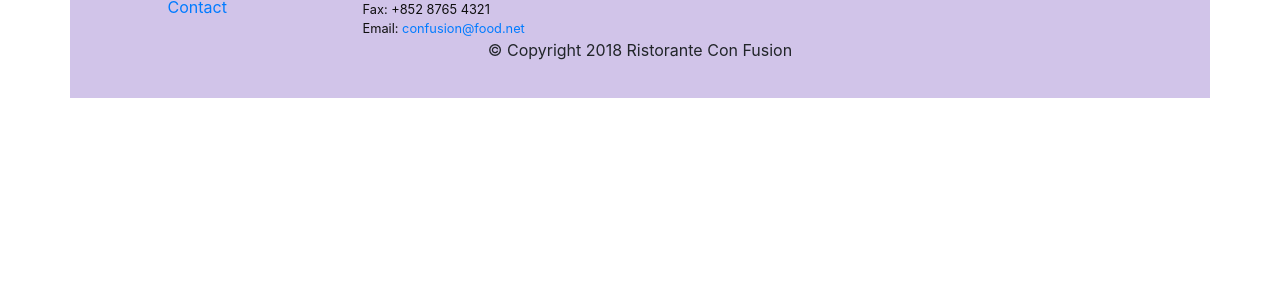
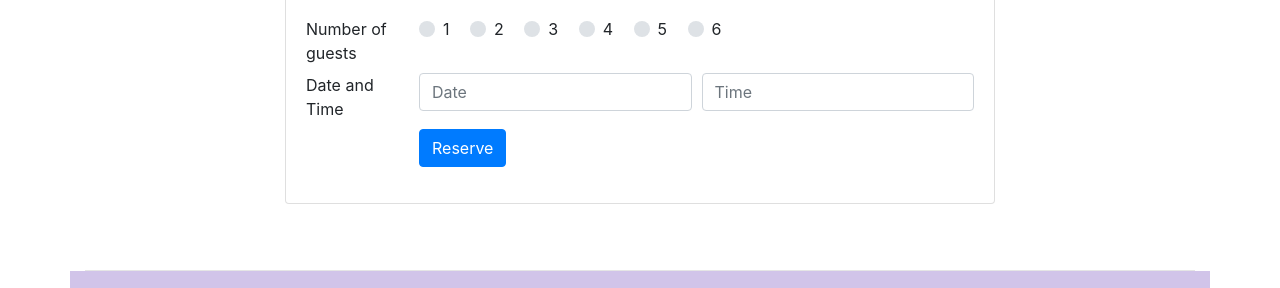
Before and after one commit to Haniver/gettingStartedWithBootstrap, a website: page index.html in a window 1280 px wide. Shown: the part 1663-1951 px from the top of the page. Before the commit the page ends 1761 px from the top, so only its background shows below. Drawn offline with nearby package versions, Linux system fonts and the light colour scheme.

Commit message:
Assignment 2

```diff
--- a/index.html
+++ b/index.html
@@ -39,8 +39,11 @@
                     <h1>Ristorante con Fusion</h1>
                     <p>We take inspiration from the World's best cuisines, and create a unique fusion experience. Our lipsmacking creations will tickle your culinary senses!</p>
                 </div>
-                <div class="col-12 col-sm align-self-center">
+                <div class="col-12 col-sm-3 align-self-center">
                     <img src="img/logo.png" class="img-fluid">
+                </div>
+                <div class="col-12 col-sm-3 align-self-center">
+                    <a href="#reserve"><button type="button" class="btn btn-warning btn-sm btn-block">Reserve Table</button></a>
                 </div>
             </div>
         </div>
@@ -70,8 +73,13 @@
                 <h3>This Month's Promotions</h3>
             </div>
             <div class="col">
-                <h2>Weekend Grand Buffet</h2>
-                <p class="d-none d-sm-block">Featuring mouthwatering combinations with a choice of five different salads, six enticing appetizers, six main entrees and five choicest desserts. Free flowing bubbly and soft drinks. All for just $19.99 per person </p>
+              <div class="media">
+                <div class="media-body">
+                  <h2>Weekend Grand Buffet <span class="badge badge-danger">NEW</span></h2>
+                  <p class="d-none d-sm-block">Featuring mouthwatering combinations with a choice of five different salads, six enticing appetizers, six main entrees and five choicest desserts. Free flowing bubbly and soft drinks. All for just $19.99 per person </p>
+                </div>
+                <img src="img/buffet.png" class="d-flex mr-3 img-thumbnail align-self-center" alt="">
+              </div>
             </div>
         </div>
 
@@ -90,6 +98,70 @@
                         whos-who in the culinary world, he specializes in
                         creating mouthwatering Indo-Italian fusion experiences.
                         </p>
+                </div>
+            </div>
+        </div>
+
+        <div class="row row-content align-items-center" id="reserve">
+            <div class="col-12 col-sm-8 offset-sm-2">
+                <div class="card">
+                    <h3 class="card-header bg-warning text-white">Reserve a Table</h3>
+                    <div class="card-body">
+                        <div class="form-group">
+                          <form action="#reserve">
+                            <div class="form-row">
+                                <div class="col-sm-2">
+                                    <label for="guests">Number of guests</label>
+                                </div>
+                                <div class="col-sm-10">
+                                    <div class="custom-control custom-radio custom-control-inline">
+                                      <input type="radio" class="custom-control-input" id="one" name="guests">
+                                      <label class="custom-control-label" for="one">1</label>
+                                    </div>
+                                    <div class="custom-control custom-radio custom-control-inline">
+                                      <input type="radio" class="custom-control-input" id="two" name="guests">
+                                      <label class="custom-control-label" for="two">2</label>
+                                    </div>
+                                    <div class="custom-control custom-radio custom-control-inline">
+                                      <input type="radio" class="custom-control-input" id="three" name="guests">
+                                      <label class="custom-control-label" for="three">3</label>
+                                    </div>
+                                    <div class="custom-control custom-radio custom-control-inline">
+                                      <input type="radio" class="custom-control-input" id="four" name="guests">
+                                      <label class="custom-control-label" for="four">4</label>
+                                    </div>
+                                    <div class="custom-control custom-radio custom-control-inline">
+                                      <input type="radio" class="custom-control-input" id="five" name="guests">
+                                      <label class="custom-control-label" for="five">5</label>
+                                    </div>
+                                    <div class="custom-control custom-radio custom-control-inline">
+                                      <input type="radio" class="custom-control-input" id="six" name="guests">
+                                      <label class="custom-control-label" for="six">6</label>
+                                    </div>
+                                </div>
+                            </div>
+                            <div class="form-row">
+                                <div class="col-sm-2">
+                                    <label for="guests">Date and Time</label>
+                                </div>
+                                <div class="col-sm-5">
+                                    <input type="text" class="form-control" name="date" placeholder="Date">
+                                </div>
+                                <div class="col-sm-5">
+                                    <input type="text" class="form-control" name="time" placeholder="Time">
+                                </div>
+                            </div>
+                            <div class="form-row">
+                                <div class="col-sm-2">
+                                    &nbsp;
+                                </div>
+                                <div class="col-sm-10">
+                                    <button type="submit" class="btn btn-primary">Reserve</button>
+                                </div>
+                            </div>
+                          </div>
+                        </form>
+                    </div>
                 </div>
             </div>
         </div>
```
